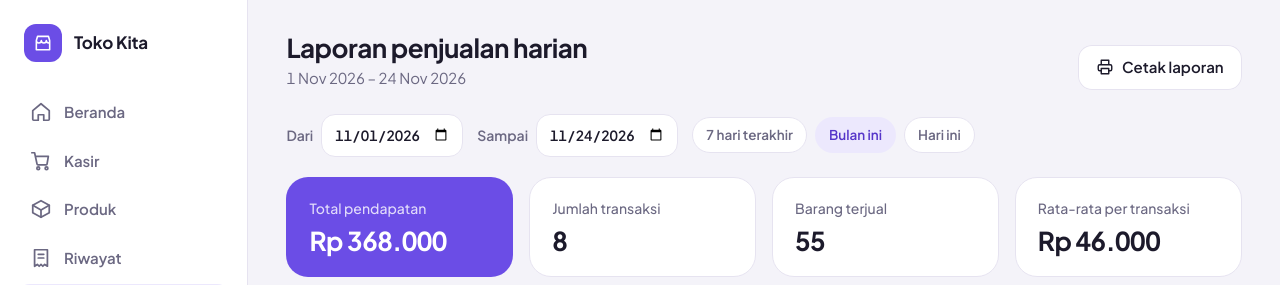
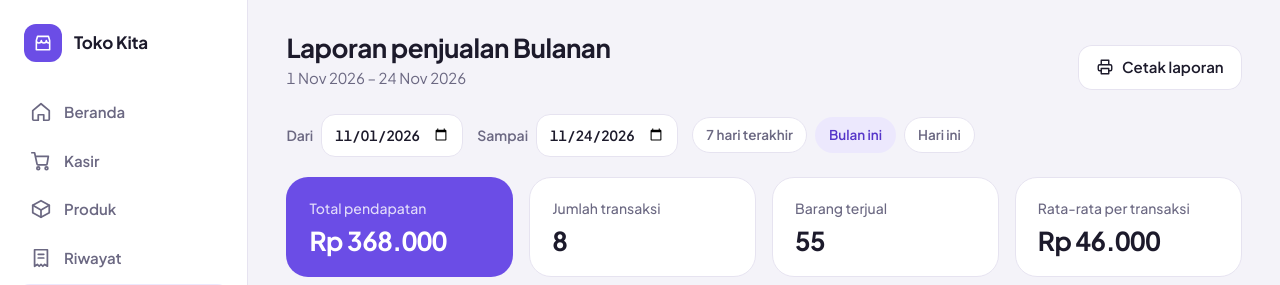
Before and after one commit to Errick-Tan/pos-kasir, a PHP site: page /laporan/harian.php in a window 1280 px wide. Shown: the top 285 px of the page. Run offline with PHP 8.4, Linux system fonts and the light colour scheme; a user stored in the database is signed in; data comes from the database, SQL or seed files in the repository.

Commit message:
hot fix cetak laporan  bulanan

```diff
--- a/includes/transaksi_service.php
+++ b/includes/transaksi_service.php
@@ -1,9 +1,4 @@
 <?php
-/**
- * Logika bisnis transaksi penjualan (sesuai flowchart):
- *   START TRANSACTION -> insert header -> loop item { cek stok -> insert detail + kurangi stok }
- *   -> update total_harga -> COMMIT.   Jika stok tidak cukup: ROLLBACK semua.
- */
 declare(strict_types=1);
 
 /** Kesalahan yang aman ditampilkan ke pengguna (stok kurang, uang kurang, dsb). */
@@ -72,7 +67,7 @@ function jalankan_transaksi(PDO $pdo, array $items, int $bayar, int $idAdmin): i
                 ));
             }
 
-            $harga    = (int) round((float) $p['harga']);  // harga SELALU dari database, bukan dari browser
+            $harga    = (int) round((float) $p['harga']);  // harga agar SELALU dari database, bukan dari browser
             $subtotal = $harga * $qty;
             $total   += $subtotal;
 
--- a/laporan/harian.php
+++ b/laporan/harian.php
@@ -70,7 +70,7 @@ layout_start('Laporan penjualan', 'laporan');
 ?>
 <div class="page-head">
     <div>
-        <h1>Laporan penjualan harian</h1>
+        <h1>Laporan penjualan Bulanan</h1>
         <p><?= e(tgl($dari, false)) ?> – <?= e(tgl($sampai, false)) ?></p>
     </div>
     <button type="button" class="btn btn-ghost no-print" data-print><?= icon('printer', 18) ?>Cetak laporan</button>
```
